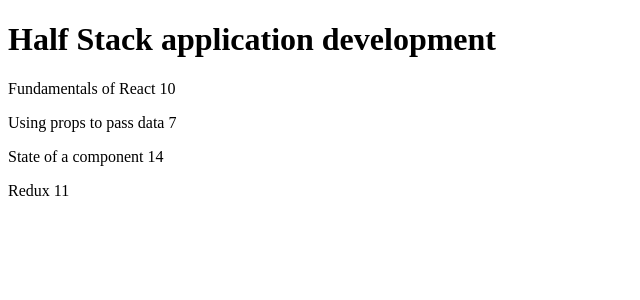
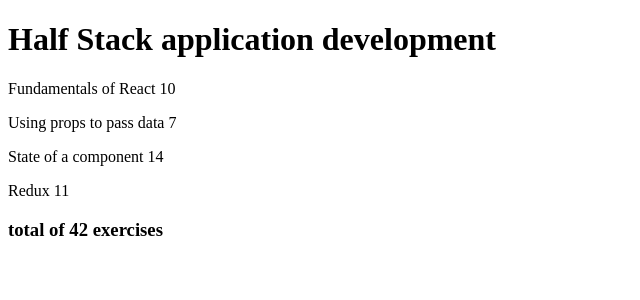
Before and after one commit to BahaaShk/fullstackopen-2025, a React (Vite) app in the folder part2/courseinfo/: page / in a window 1280 px wide. Shown: the top 300 px of the page, without its empty margins (0-640 px from the left). Built offline with nearby package versions, Linux system fonts and the light colour scheme.

Commit message:
added the total as exercise 2.3 in part 2

```diff
--- a/part2/courseinfo/src/components/Course.jsx
+++ b/part2/courseinfo/src/components/Course.jsx
@@ -1,5 +1,6 @@
 import Header from './Header'
 import Content from './Content';
+import Total from './Total';
 
 const Course = ({course}) => {
   return (
@@ -8,6 +9,7 @@
       <Content
        parts={course.parts}
       />
+      <Total parts = {course.parts}/>
     </div>
   )
 }
--- /dev/null
+++ b/part2/courseinfo/src/components/Total.jsx
@@ -0,0 +1,17 @@
+const Total = ({parts}) => {
+  // console.log(parts);
+  const total = parts.reduce((s, p) => {
+    // console.log('s:', s, 'p:', p);
+    return s + p.exercises;
+  }, 0);
+
+  return (
+    <div>
+      <h3>
+        total of {total} exercises
+      </h3>
+    </div>
+  )
+}
+
+export default Total
```
